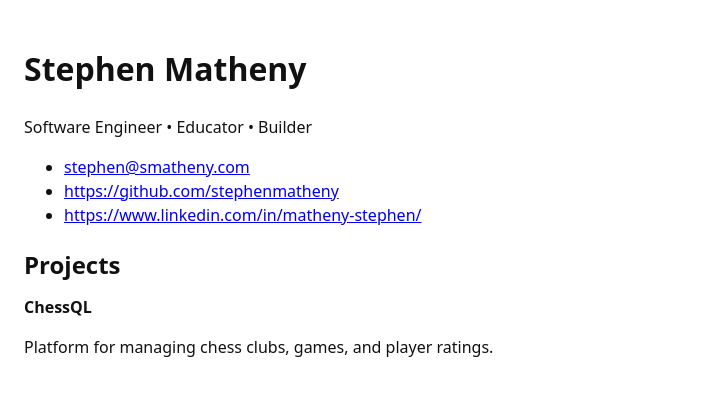
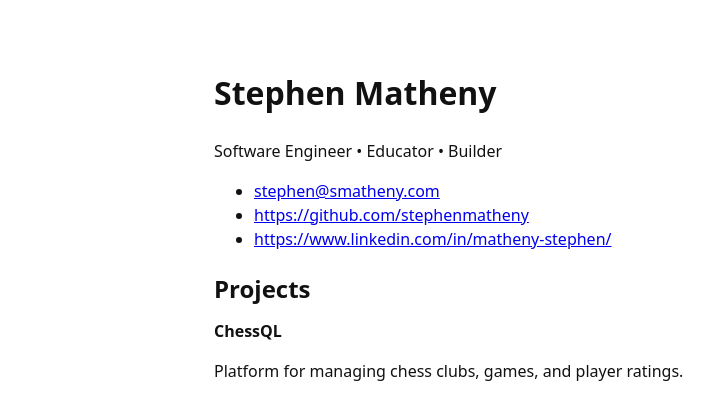
Before and after one commit to stephenmatheny/smatheny, a React (Vite) app: page / in a window 1280 px wide. Shown: the top 420 px of the page, without its empty margins (0-722 px from the left). Built offline with nearby package versions, Linux system fonts and the light colour scheme.

Commit message:
feat: add layout container

```diff
--- a/src/App.jsx
+++ b/src/App.jsx
@@ -1,4 +1,5 @@
 import Header from "./components/Header";
+import Layout from "./components/Layout";
 import Projects from "./components/Projects";
 import Section from "./components/Section";
 import { profile } from "./data/profile";
@@ -7,7 +8,7 @@
 
 export default function App() {
   return (
-    <>
+    <Layout>
       <Header
         firstName={profile.firstName}
         lastName={profile.lastName}
@@ -18,6 +19,6 @@
       <Section title="Projects">
         <Projects projects={profile.projects} />
       </Section>
-    </>
+    </Layout>
   );
 }
--- /dev/null
+++ b/src/components/Layout.jsx
@@ -0,0 +1,13 @@
+export default function Layout({ children }) {
+  return (
+    <div
+      style={{
+        maxWidth: "900px",
+        margin: "0 auto",
+        padding: "1.5rem",
+      }}
+    >
+      {children}
+    </div>
+  );
+}
```
